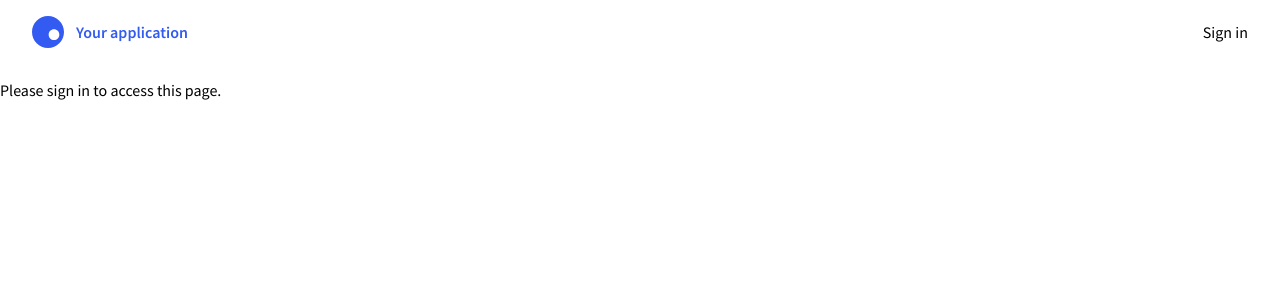
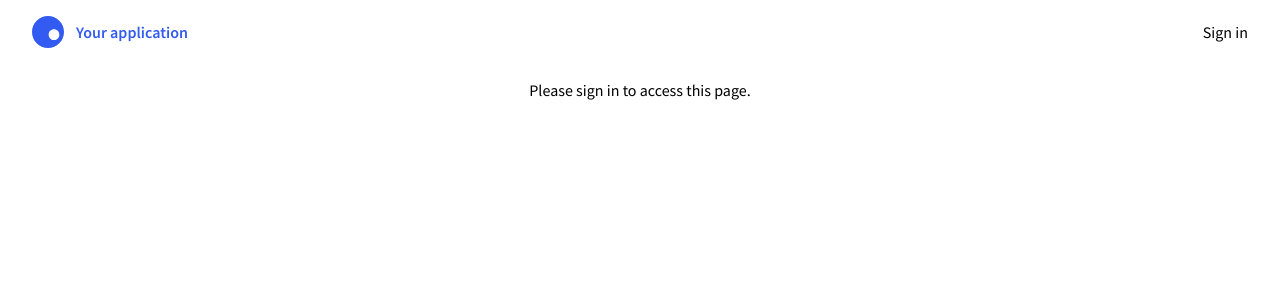
Before and after one commit to clerk/clerk-nextjs-starter, a Next.js app: page /sign-in in a window 1280 px wide. Shown: the top 300 px of the page. Built offline with nearby package versions, Linux system fonts and the light colour scheme; no server answers.

Commit message:
feat: Rename Home stylesheet to Shared

```diff
--- a/components/Header.js
+++ b/components/Header.js
@@ -1,4 +1,4 @@
-import styles from "../styles/Header.module.css";
+import styles from "/styles/Header.module.css";
 import Image from "next/image";
 import Link from "next/link";
 import { SignedIn, SignedOut, UserButton } from "@clerk/nextjs";
--- a/components/Layout.js
+++ b/components/Layout.js
@@ -1,10 +1,11 @@
-import Header from './Header'
+import styles from "/styles/Shared.module.css";
+import Header from "./Header";
 
 const Layout = ({ children }) => (
   <>
     <Header />
-    <main>{children}</main>
+    <main className={styles.container}>{children}</main>
   </>
-)
+);
 
-export default Layout
+export default Layout;
--- a/pages/index.js
+++ b/pages/index.js
@@ -1,4 +1,4 @@
-import styles from "/styles/Home.module.css";
+import styles from "/styles/Shared.module.css";
 import { SignedIn, SignedOut } from "@clerk/nextjs";
 import { withServerSideAuth } from "@clerk/nextjs/ssr";
 import React from "react";
--- a/pages/protected-pages/index.jsx
+++ b/pages/protected-pages/index.jsx
@@ -1,4 +1,4 @@
-import styles from "./../../styles/Home.module.css";
+import styles from "/styles/Shared.module.css";
 import React from "react";
 
 const ProtectedPage = () => {
--- a/pages/ssr-demo/index.js
+++ b/pages/ssr-demo/index.js
@@ -1,4 +1,4 @@
-import styles from "../../styles/Home.module.css";
+import styles from "/styles/Shared.module.css";
 import { withServerSideAuth } from "@clerk/nextjs/ssr";
 import { useUser } from "@clerk/nextjs";
 import React from "react";
```
Also changed, not shown: styles/Shared.module.css (renamed from styles/Home.module.css).
